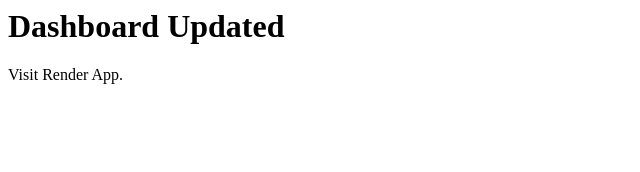
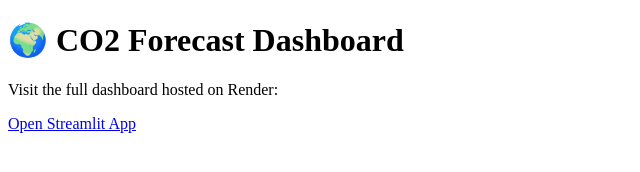
Before and after one commit to PD-BDS/CO2-Emission-Render, a plain HTML site: page index.html in a window 1280 px wide. Shown: the whole page, without its empty margins (0-640 px from the left). Drawn offline with Linux system fonts and the light colour scheme.

Commit message:
deploy: 47824cdab2a32dd6ee7ed39d2a17b043498514ee

```diff
--- a/index.html
+++ b/index.html
@@ -1 +1,9 @@
-<h1>Dashboard Updated</h1><p>Visit Render App.</p>
+<!DOCTYPE html>
+<html>
+<head><title>CO2 Forecast</title></head>
+<body>
+  <h1>🌍 CO2 Forecast Dashboard</h1>
+  <p>Visit the full dashboard hosted on Render:</p>
+  <a href="https://co2-emission-app.onrender.com" target="_blank">Open Streamlit App</a>
+</body>
+</html>
```
